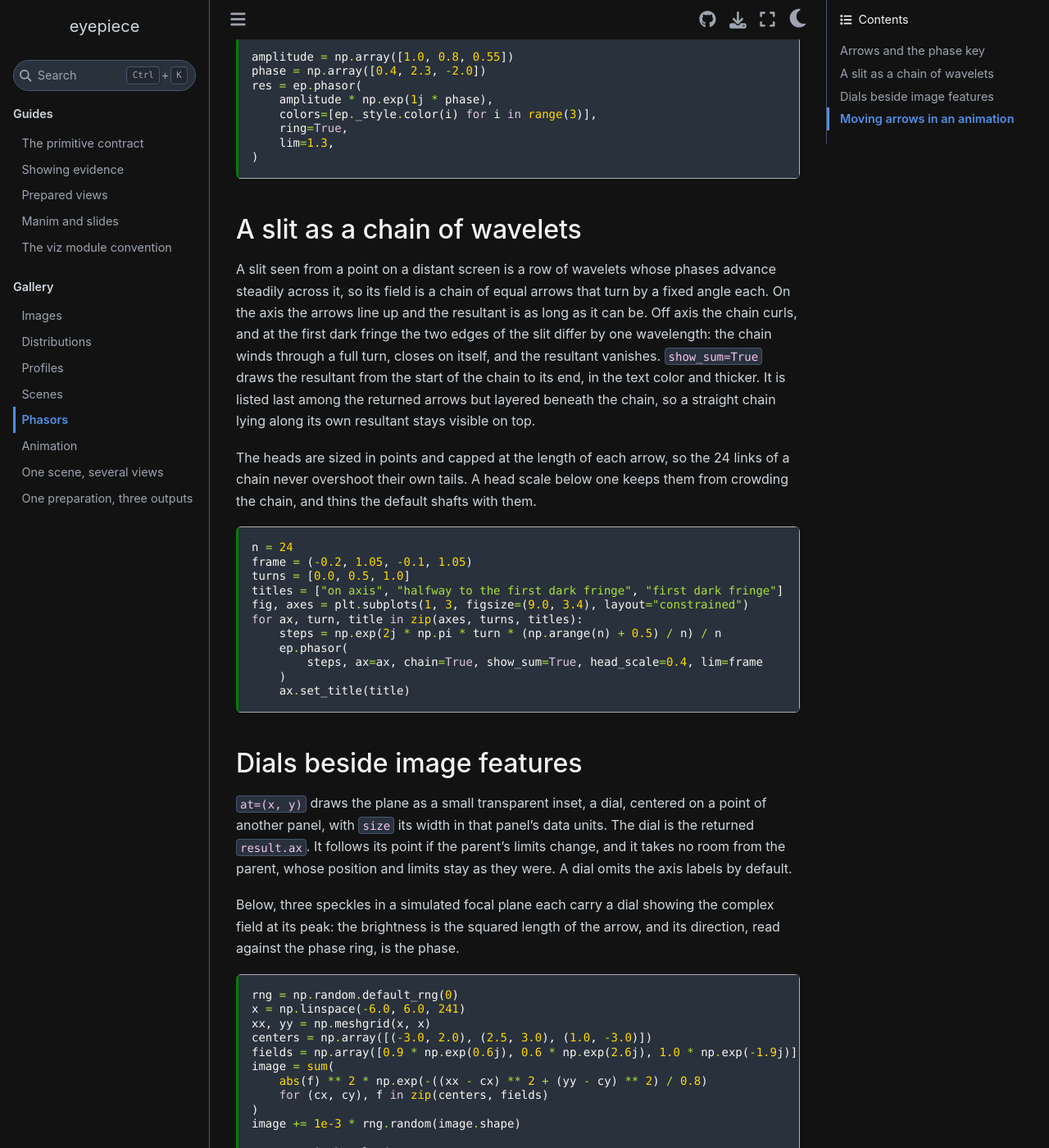
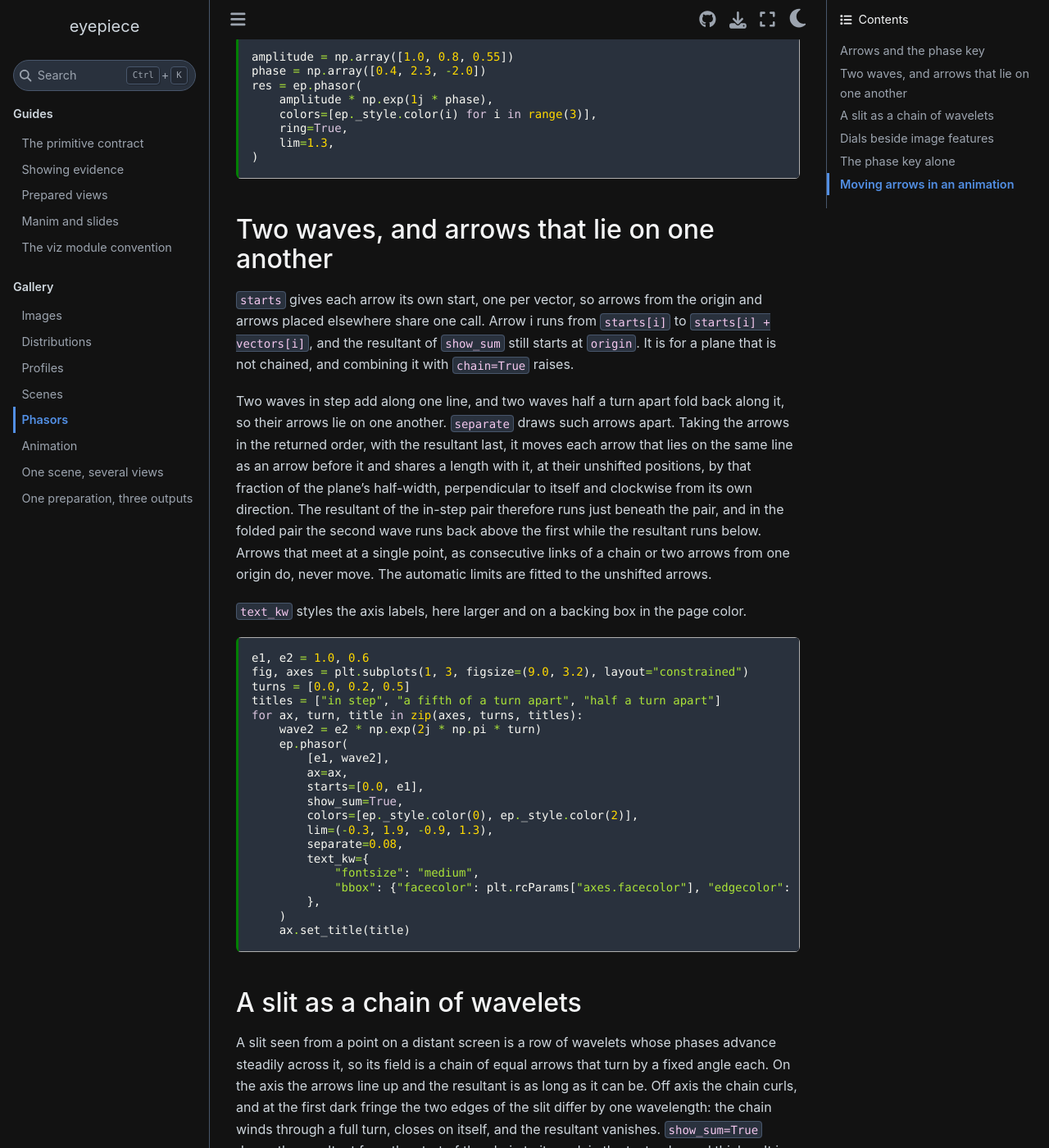
Before and after one commit to CoreySpohn/eyepiece, a Sphinx documentation site: the page built from docs/gallery/phasor.md, in a window 1280 px wide and 1400 px high, scrolled down 796 px. Shown: the whole window at 82% size. Built offline with Sphinx 7.4.7 and the Sphinx Book theme 1.1.4, drawn with Linux system fonts in a browser that asks for light colours; pages that are not in the unit, such as notebooks, are missing from menus; some of the changed text lies outside the part shown.

Commit message:
docs: show phasor starts, separate, axes-unit dials, text_kw and phase_ring, and rail linewidth_scale and label_kw

````diff
--- a/docs/gallery/phasor.md
+++ b/docs/gallery/phasor.md
@@ -53,6 +53,52 @@
     ring=True,
     lim=1.3,
 )
+```
+
+## Two waves, and arrows that lie on one another
+
+`starts` gives each arrow its own start, one per vector, so arrows from the
+origin and arrows placed elsewhere share one call. Arrow i runs from
+`starts[i]` to `starts[i] + vectors[i]`, and the resultant of `show_sum`
+still starts at `origin`. It is for a plane that is not chained, and
+combining it with `chain=True` raises.
+
+Two waves in step add along one line, and two waves half a turn apart fold
+back along it, so their arrows lie on one another. `separate` draws such
+arrows apart. Taking the arrows in the returned order, with the resultant
+last, it moves each arrow that lies on the same line as an arrow before it
+and shares a length with it, at their unshifted positions, by that fraction
+of the plane's half-width, perpendicular to itself and clockwise from its
+own direction. The resultant of the in-step pair therefore runs just
+beneath the pair, and in the folded pair the second wave runs back above the
+first while the resultant runs below. Arrows that meet at a single point,
+as consecutive links of a chain or two arrows from one origin do, never
+move. The automatic limits are fitted to the unshifted arrows.
+
+`text_kw` styles the axis labels, here larger and on a backing box in the
+page color.
+
+```{code-cell} python
+e1, e2 = 1.0, 0.6
+fig, axes = plt.subplots(1, 3, figsize=(9.0, 3.2), layout="constrained")
+turns = [0.0, 0.2, 0.5]
+titles = ["in step", "a fifth of a turn apart", "half a turn apart"]
+for ax, turn, title in zip(axes, turns, titles):
+    wave2 = e2 * np.exp(2j * np.pi * turn)
+    ep.phasor(
+        [e1, wave2],
+        ax=ax,
+        starts=[0.0, e1],
+        show_sum=True,
+        colors=[ep._style.color(0), ep._style.color(2)],
+        lim=(-0.3, 1.9, -0.9, 1.3),
+        separate=0.08,
+        text_kw={
+            "fontsize": "medium",
+            "bbox": {"facecolor": plt.rcParams["axes.facecolor"], "edgecolor": "none"},
+        },
+    )
+    ax.set_title(title)
 ```
 
 ## A slit as a chain of wavelets
@@ -124,11 +170,58 @@
     )
 ```
 
+`size_units="axes"` gives `size` instead as a fraction of the parent axes'
+shorter side on screen, which suits a dial that should read at one size on
+panels of different scales. The square is worked out from the parent's box
+each time the figure is drawn, so it keeps its share of the panel through
+layout and resizing, just as the dial keeps to its data point. Below, the
+dials on a wide panel are each a third of its height, whatever its data
+units.
+
+```{code-cell} python
+fig, ax = plt.subplots(figsize=(8.0, 2.6), layout="constrained")
+t = np.linspace(0.0, 10.0, 400)
+ax.plot(t, np.cos(2.0 * np.pi * t / 4.0), color=ep._style.neutral(0.6))
+ax.set(xlim=(0.0, 10.0), ylim=(-1.6, 1.6), xlabel="time (s)")
+for t0 in (1.0, 4.5, 8.0):
+    ep.phasor(
+        [np.exp(2j * np.pi * t0 / 4.0)],
+        ax=ax,
+        at=(t0, 0.0),
+        size=0.33,
+        size_units="axes",
+        ring=True,
+        lim=1.25,
+        cross=False,
+    )
+```
+
+## The phase key alone
+
+`phase_ring` draws the ring by itself, a circle of `radius` about `center`
+colored by the phase colormap, onto any axes, and `phasor(ring=True)` draws
+its ring through it. On a given axes it adds the one collection and touches
+nothing else: not the aspect, the ticks, the spines, or limits that were
+set. Called without an axes, it makes a new one with an equal aspect so the
+ring is round.
+
+```{code-cell} python
+fig, ax = plt.subplots(figsize=(3.4, 3.4), layout="constrained")
+ax.set(xlim=(-1.4, 1.4), ylim=(-1.4, 1.4), aspect="equal")
+ax.set_axis_off()
+ring = ep.phase_ring(ax, radius=1.0, width=6.0)
+marks = {"0": 0.0, r"$\pi/2$": np.pi / 2, r"$\pm\pi$": np.pi, r"$-\pi/2$": -np.pi / 2}
+for label, phi in marks.items():
+    ax.text(1.22 * np.cos(phi), 1.22 * np.sin(phi), label, ha="center", va="center")
+```
+
 ## Moving arrows in an animation
 
-The returned `.update(vectors, origin=None)` moves the same arrow patches to
-new values, re-chaining them and recomputing the resultant as the first draw
-did, and keeps every color, line style, and width. A frame loop therefore
+The returned `.update(vectors, origin=None, starts=None)` moves the same
+arrow patches to new values, re-chaining them, recomputing the resultant,
+and separating overlapping arrows as the first draw did, and keeps every
+color, line style, and width. An `origin` or `starts` of None keeps the last
+one. A frame loop therefore
 mutates the figure rather than clearing it. The number of vectors is fixed by
 the first draw, and a different count raises. Below, the slit chain is drawn
 once on the axis and then stepped to the first dark fringe; in a recorded
````
Also changed, not shown: docs/gallery/scene.md (+29 -0 lines), docs/index.md (+2 -1 lines).
